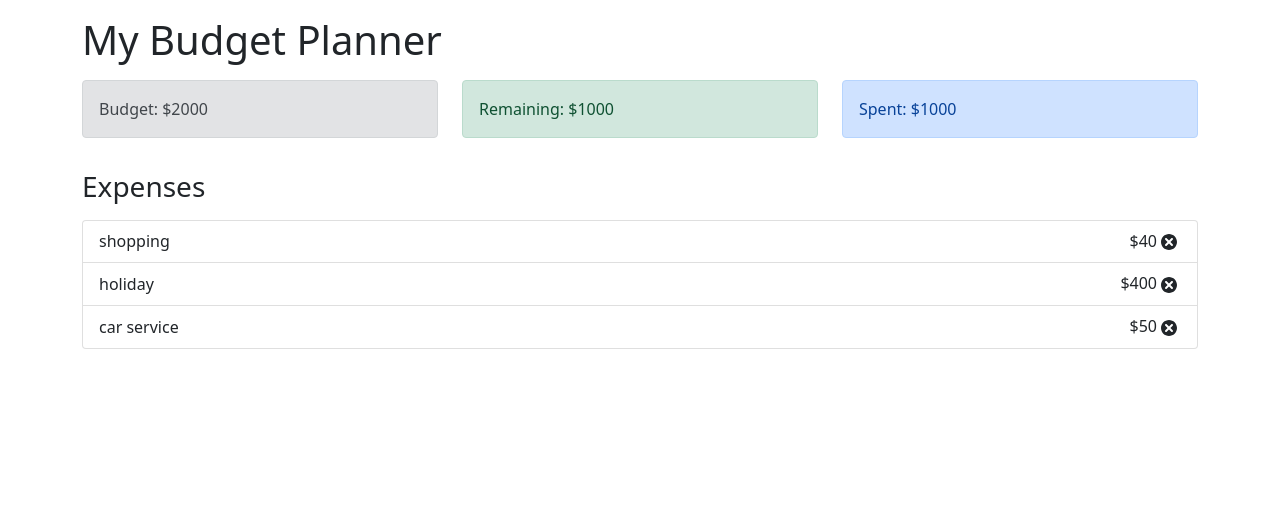
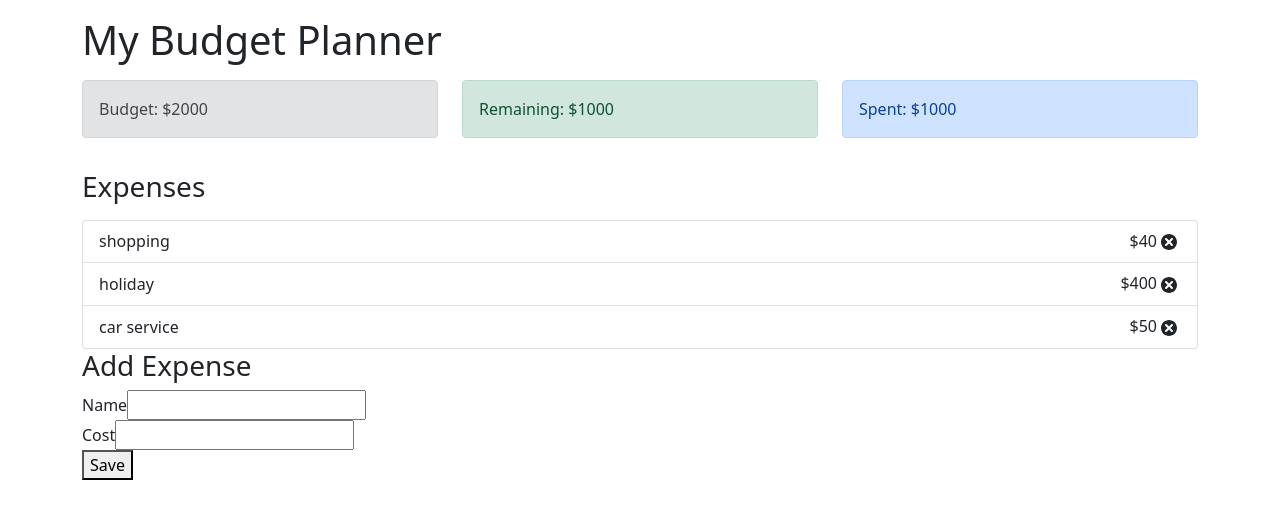
Before and after one commit to ChyenneW/react-budget-tracker, a React (Create React App) app: page / in a window 1280 px wide. Shown: the top 518 px of the page. Built offline with nearby package versions, Linux system fonts and the light colour scheme.

Commit message:
Render AddExpenseForm in App

```diff
--- a/src/App.js
+++ b/src/App.js
@@ -4,11 +4,13 @@ import Remaining from './components/Remaining';
 import ExpenseTotal from './components/ExpenseTotal';
 import 'bootstrap/dist/css/bootstrap.min.css';
 import ExpenseList from './components/ExpenseList';
+import AddExpenseForm from './components/AddExpenseForm';
 
 
 function App() {
   return (
     <div className='container'>
+
       <h1 className='mt-3'>My Budget Planner</h1>
       <div className='row mt-3'>
         <div className='col-sm'>
@@ -21,12 +23,21 @@ function App() {
           <ExpenseTotal />
         </div>
       </div>
+
       <h3 className='mt-3'>Expenses</h3>
       <div className='row mt-3'>
         <div className='col-sm'>
           <ExpenseList />
         </div>
       </div>
+
+      <h3>Add Expense</h3>
+      <div>
+        <div>
+          <AddExpenseForm />
+        </div>
+      </div>
+
     </div>
   );
 }
```
